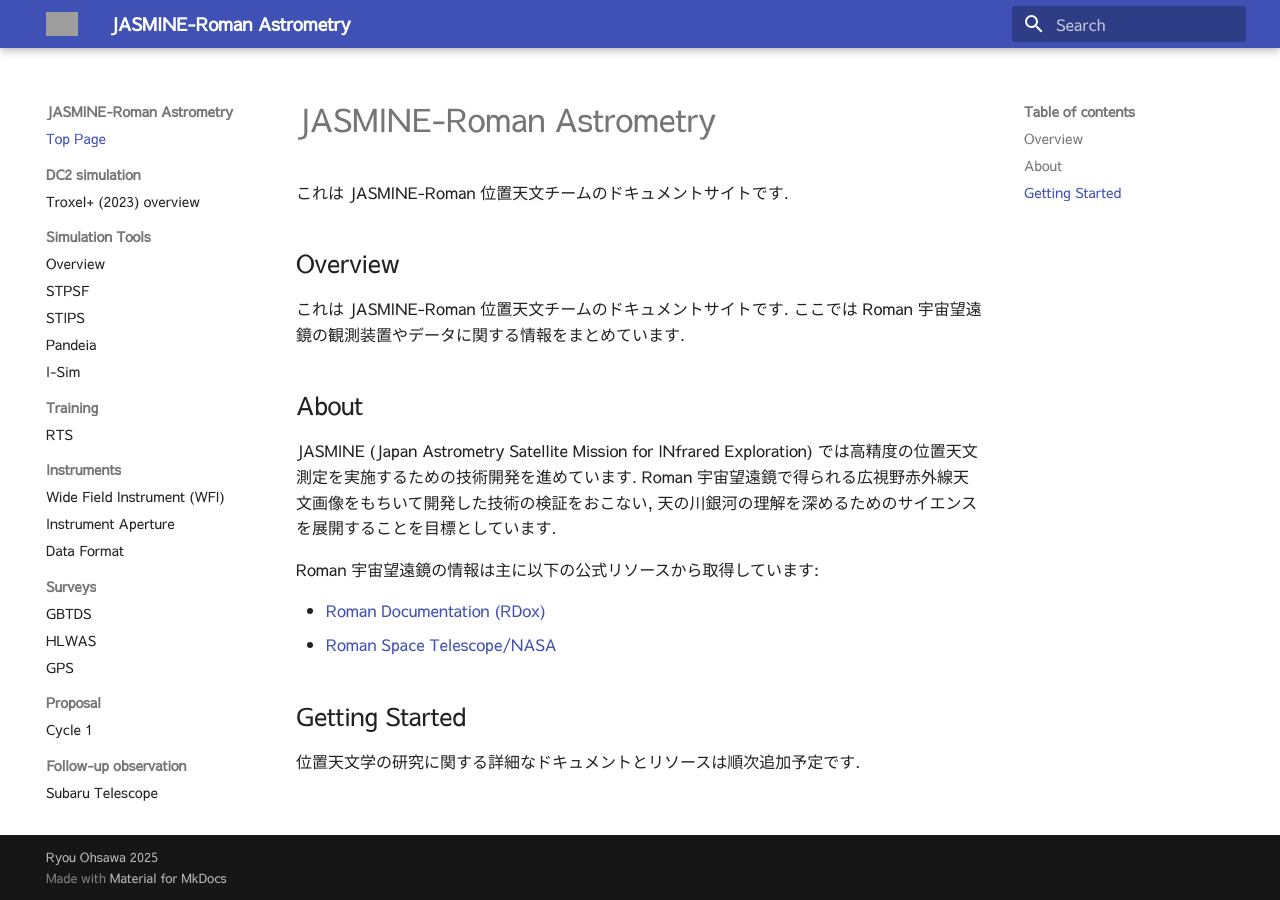
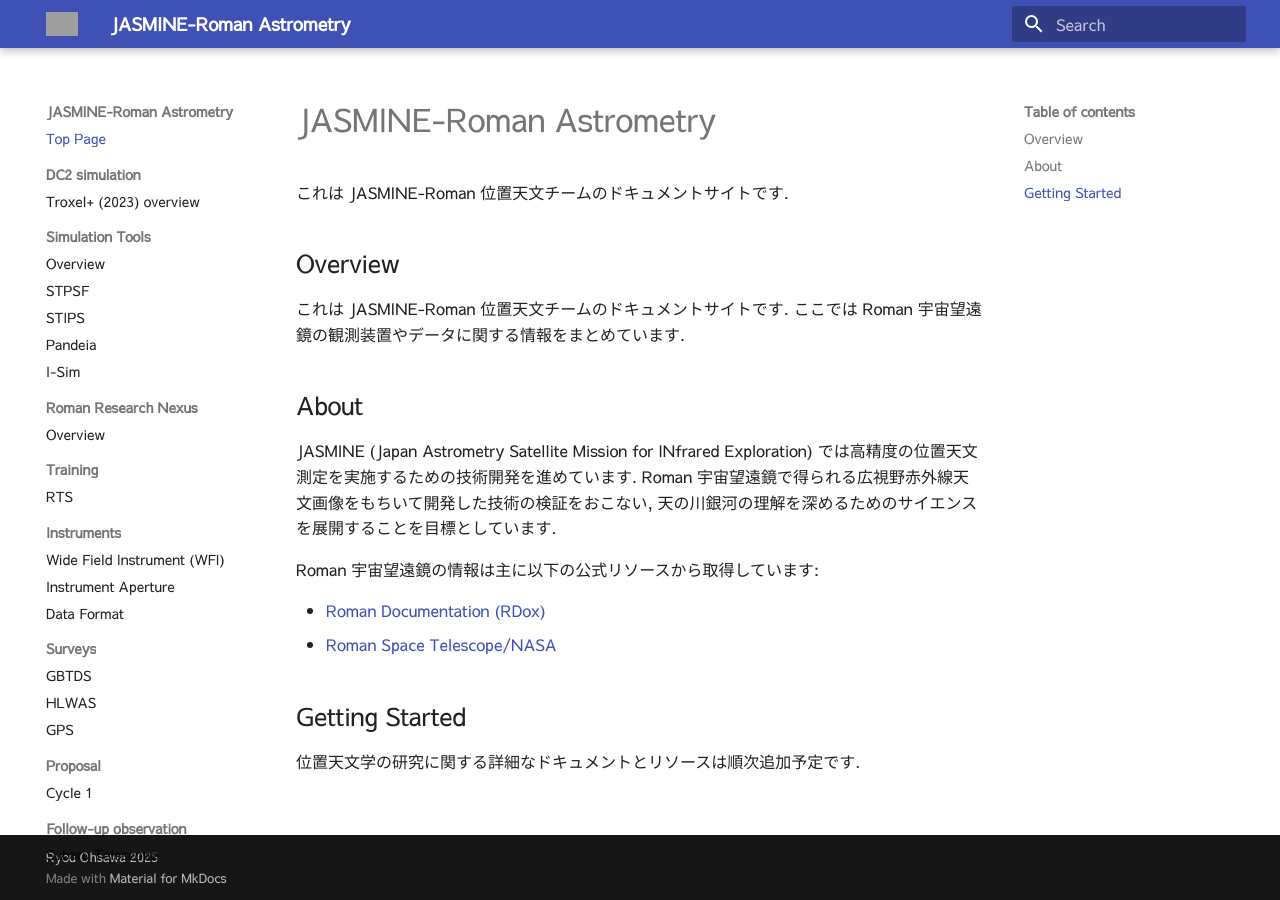
Before and after one commit to astronasutarou/jasmine-roman-astrometry, an MkDocs documentation site: the page built from docs/index.md, in a window 1280 px wide. Built offline with MkDocs 1.6.1 and Material for MkDocs 9.7.7, drawn with Linux system fonts in a browser that asks for light colours; grey boxes are pictures that could not be loaded.

Commit message:
feat: add navigation for Roman Research Nexus overview documentation

```diff
--- a/mkdocs.yml
+++ b/mkdocs.yml
@@ -66,6 +66,8 @@ nav:
     - 'STIPS': tools/stips.md
     - 'Pandeia': tools/pandeia.md
     - 'I-Sim': tools/i-sim.md
+  - 'Roman Research Nexus':
+    - 'Overview': rrn/overview.md
   - 'Training':
     - 'RTS': training/index.md
   - 'Instruments':
```
Also changed, not shown: docs/rrn/overview.md (added).
